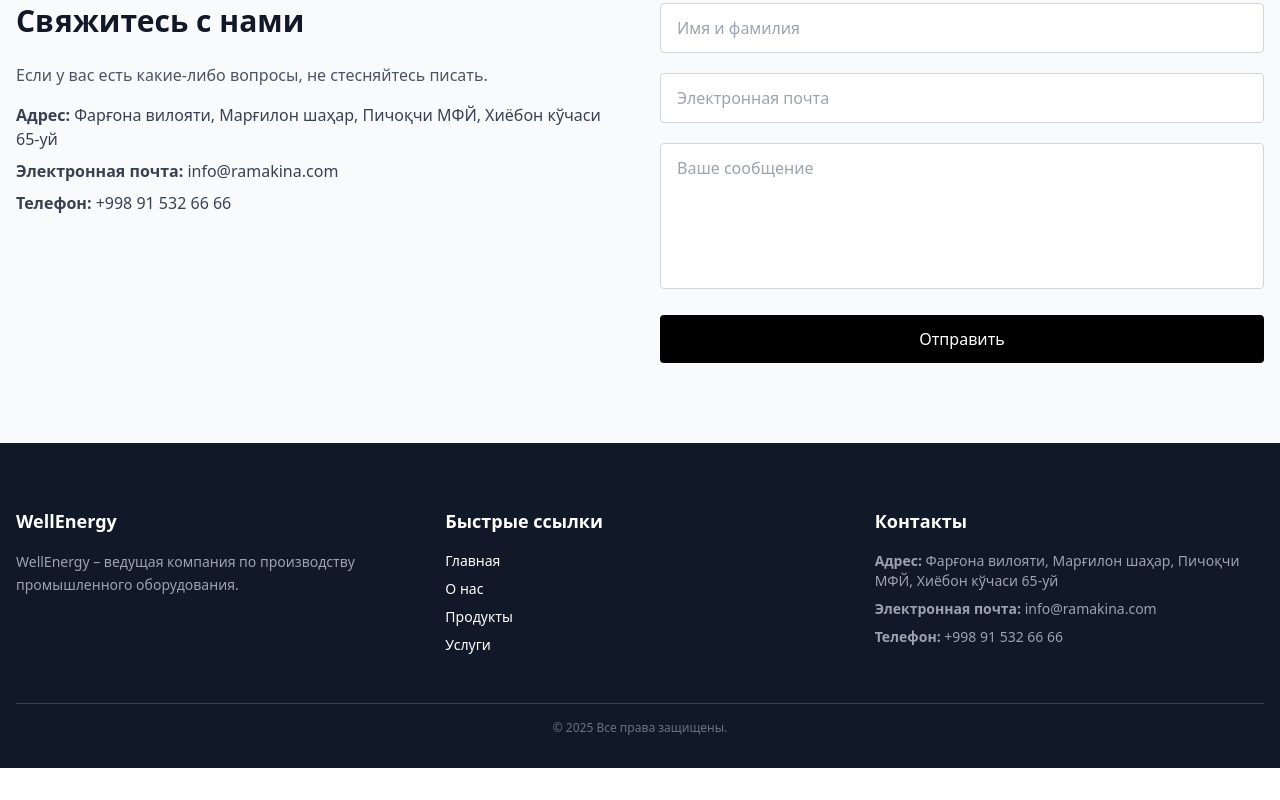
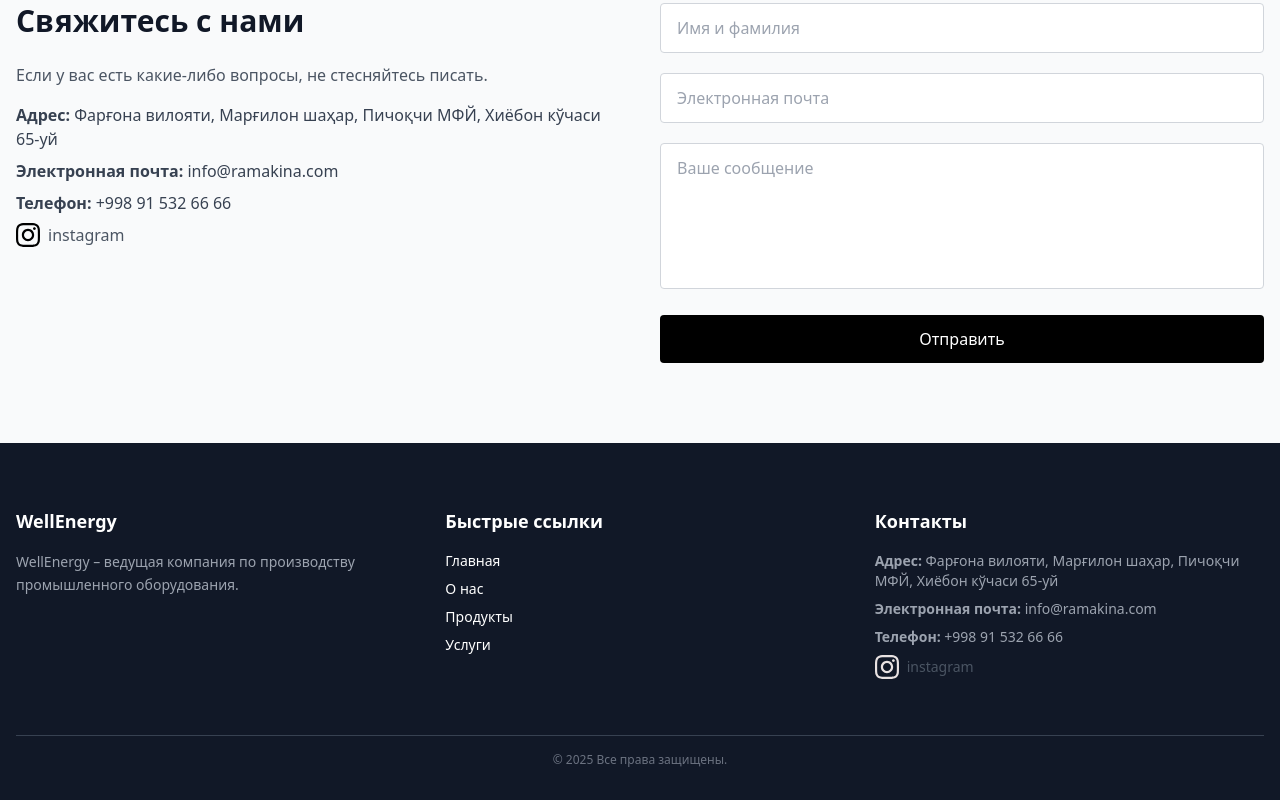
Before and after one commit to abduhakimovabdurauf/ramakina, a Nuxt app: page / in a window 1280 px wide. Shown: the part 4239-5039 px from the top of the page. Before the commit the page ends 5007 px from the top, so only its background shows below. Built offline with nearby package versions, Linux system fonts and the light colour scheme.

Commit message:
add link

```diff
--- a/components/ContactSection.vue
+++ b/components/ContactSection.vue
@@ -19,6 +19,11 @@
           </li>
           <li>
             <strong>{{ $t('contact.phone') }}:</strong> +998 91 532 66 66
+          </li>
+          <li>
+            <a class="flex items-center gap-2 text-gray-600" target="_blank" href="https://www.instagram.com/wellenergyramakina?igsh=MWptaWMzejU0ajBibA==">
+              <NuxtImg src="/instagram.svg" width="24" alt="Instagram" /> instagram
+            </a>
           </li>
         </ul>
       </div>
@@ -49,7 +54,7 @@
           ></textarea>
           <button
             type="submit"
-            class="bg-black hover:bg-gray-800 text-white py-3 px-6 rounded transition w-full"
+            class="bg-black cursor-pointer hover:bg-gray-800 text-white py-3 px-6 rounded transition w-full"
           >
             {{ $t('contact.send') }}
           </button>
--- a/components/FooterSection.vue
+++ b/components/FooterSection.vue
@@ -24,6 +24,11 @@
           <li><strong>{{ $t('contact.address') }}:</strong> Фарғона вилояти, Марғилон шаҳар, Пичоқчи МФЙ, Хиёбон кўчаси 65-уй</li>
           <li><strong>{{ $t('contact.email') }}:</strong> info@ramakina.com</li>
           <li><strong>{{ $t('contact.phone') }}:</strong> +998 91 532 66 66</li>
+          <li>
+            <a class="flex items-center gap-2 text-gray-600 hover:text-white duration-300" target="_blank" href="https://www.instagram.com/wellenergyramakina?igsh=MWptaWMzejU0ajBibA==">
+              <NuxtImg src="/instagram-light.svg" width="24" alt="Instagram" /> instagram
+            </a>
+          </li>
         </ul>
         <div class="flex gap-4 mt-4">
           <a href="#" class="hover:text-primary transition"><i class="bx bxl-facebook text-xl"></i></a>
```
Also changed, not shown: public/instagram-light.svg (added), public/instagram.svg (added).
